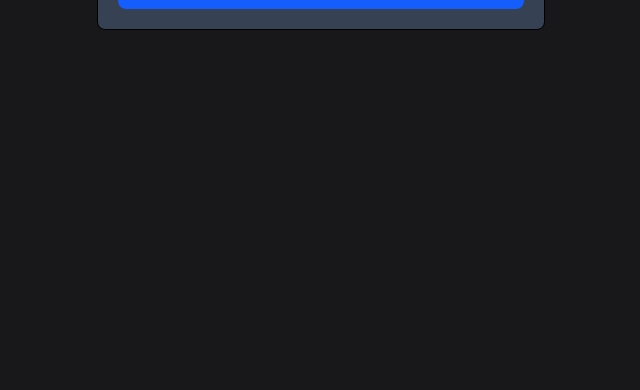
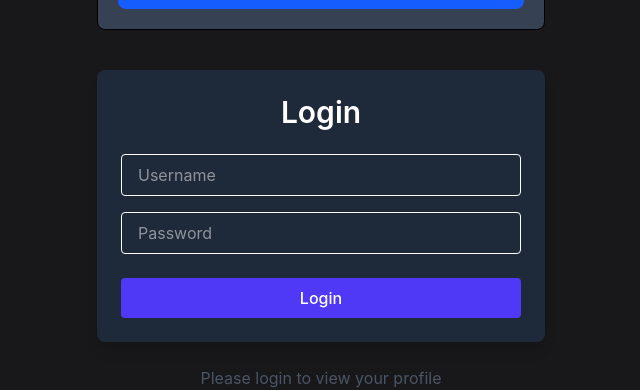
Before and after one commit to ahmedffayaz/Learning-React, a React (Vite) app: page / in a window 1280 px wide. Shown: the part 562-952 px from the top of the page, without its empty margins (319-959 px from the left). Before the commit the page ends 800 px from the top, so only its background shows below. Built offline with nearby package versions, Linux system fonts and the light colour scheme; no server answers.

Commit message:
Learn Context Api

```diff
--- a/src/App.jsx
+++ b/src/App.jsx
@@ -2,6 +2,9 @@ import { useState } from 'react'
 import Button from './components/Button.jsx'
 import PasswordGenerator from './passwordGenerator.jsx'
 import CurrencyGenerator from './currencyGenerator.jsx'
+import { UserContextProvider } from './context/UserContextProvider.jsx'
+import Login from './components/Auth/login.jsx'
+import { Profile } from './components/Auth/profile.jsx'
 function App() {
   // useState is a React Hook that lets you add a state variable to your component.
   // You can call it inside a function component to add some local state to it. React will preserve this state between re-renders.
@@ -28,6 +31,15 @@ function App() {
   <br />
   <PasswordGenerator />
   <CurrencyGenerator />
+  {/* Here we are wrapping the components that need the user context with the UserContextProvider
+  so that they can access the user information and token through the context. */}
+  <div className='text-center my-4'>
+    <UserContextProvider>
+    {/* Wrap your components that need user context here */}
+    <Login />
+    <Profile />
+  </UserContextProvider>
+  </div>
   </>
   )
 }
--- /dev/null
+++ b/src/components/Auth/login.jsx
@@ -0,0 +1,39 @@
+import React, {useState, useContext} from 'react'
+import UserContext from '../../context/usserContext'
+
+export default function Login() {
+    const [username, setUserName] = useState('')
+    const [password, setPassword] = useState('')
+
+    const { user, setUser } = useContext(UserContext)
+    const handleSubmit = (e) => {        e.preventDefault()
+        setUser({ username, password })
+    }
+    return (
+        <div className="max-w-md mx-auto p-6 bg-gray-800 shadow-lg rounded-lg mt-10">
+            <h1 className="text-3xl font-semibold text-center mb-6">Login</h1>
+            <form onSubmit={handleSubmit} className="flex flex-col gap-4">
+                <input
+                    className="border rounded px-4 py-2 focus:outline-none focus:ring-2 focus:ring-indigo-400"
+                    type="text"
+                    placeholder="Username"
+                    value={username}
+                    onChange={(e) => setUserName(e.target.value)}
+                />
+                <input
+                    className="border rounded px-4 py-2 focus:outline-none focus:ring-2 focus:ring-indigo-400"
+                    type="password"
+                    placeholder="Password"
+                    value={password}
+                    onChange={(e) => setPassword(e.target.value)}
+                />
+                <button
+                    onClick={handleSubmit}
+                    className="mt-2 bg-indigo-600 hover:bg-indigo-700 text-white font-medium py-2 rounded"
+                >
+                    Login
+                </button>
+            </form>
+        </div>
+    )
+}
--- /dev/null
+++ b/src/components/Auth/profile.jsx
@@ -0,0 +1,14 @@
+import React, {useContext} from 'react'
+import UserContext from '../../context/usserContext'
+export const Profile = () => {
+    const { user } = useContext(UserContext)
+    if (!user) {
+        return <p className="text-center text-gray-600 mt-6">Please login to view your profile</p>
+    }
+    return (
+        <div className="max-w-md mx-auto p-6 bg-gray-800 shadow-lg rounded-lg mt-8">
+            <h1 className="text-3xl font-semibold mb-4">Profile</h1>
+            <p className="mb-2"><span className="font-medium">Username:</span> {user.username}</p>
+        </div>
+    )
+}
--- /dev/null
+++ b/src/context/UserContextProvider.jsx
@@ -0,0 +1,10 @@
+import React from 'react'
+import UserContext from './usserContext'
+export const UserContextProvider = ({ children }) => {
+    const [user, setUser] = React.useState(null);
+    return (
+        <UserContext.Provider value={{ user, setUser }}>
+            {children}
+        </UserContext.Provider>
+    )
+}
--- /dev/null
+++ b/src/context/usserContext.js
@@ -0,0 +1,10 @@
+import React from "react";
+// user context is used to store the user information and pass it to the components that need it without having to pass it through props.
+// It is also used to store the user token and pass it to the components that need it without having to pass it through props.
+// user context is a provider that is used to wrap the components that need the user information and pass it to them through the value prop.
+// We also need to create provider and consumer for the user context to be able to use it in the components that need it.
+
+// I have created userContextProvider.jsx file to create the provider for the user context and wrap the components that need the user
+// information with it.
+const UserContext = React.createContext();
+export default UserContext;
```
